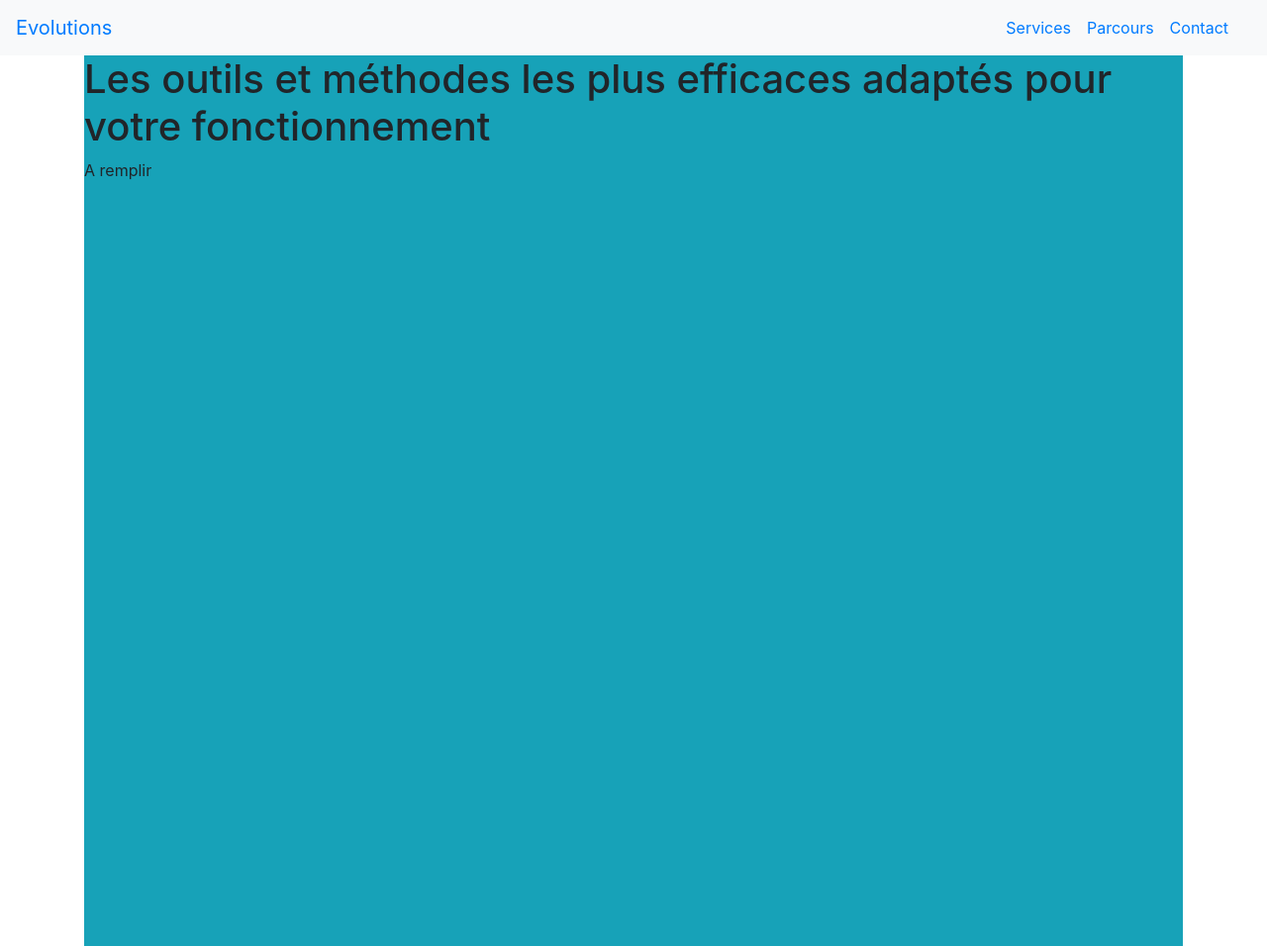
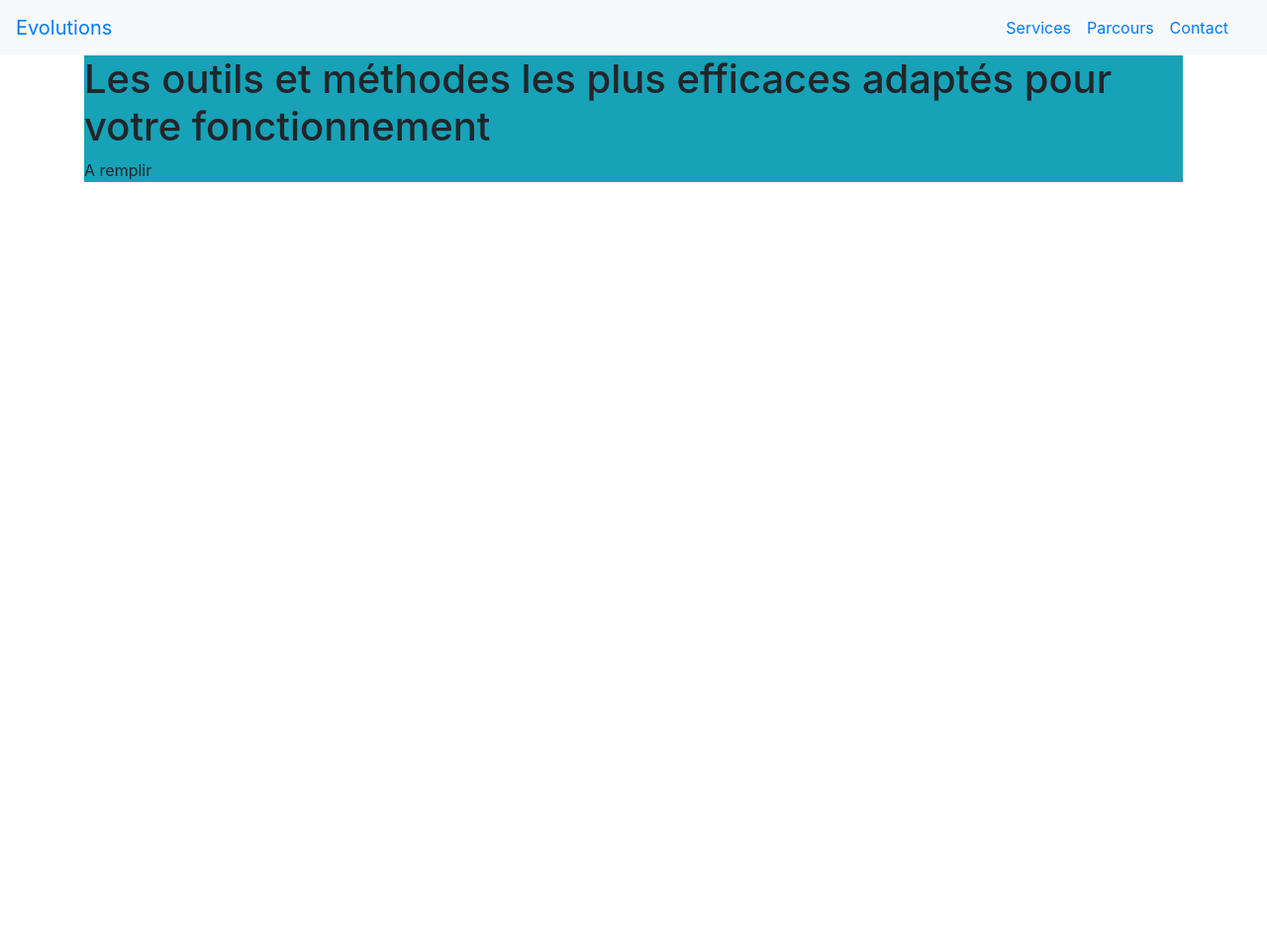
Before and after one commit to OrgaEvolutions/orgaevolutions.github.io, a Jekyll site: the page built from index.html, in a window 1280 px wide. Shown: the whole page at 99% size. Built offline with Jekyll 4.4.1, drawn with Linux system fonts in a browser that asks for light colours; after the commit the page ends 900 px from its top, so only the background shows below that.

Commit message:
Update index.html

```diff
--- a/index.html
+++ b/index.html
@@ -2,7 +2,7 @@
 layout: default
 title: evolutions
 ---
-<div class="min-vh-100 bg-info">
+<div class="min-vh-90 bg-info">
 	<h1>Les outils et méthodes les plus efficaces adaptés pour votre fonctionnement</h1>
 	<p>A remplir</p>
 
```
